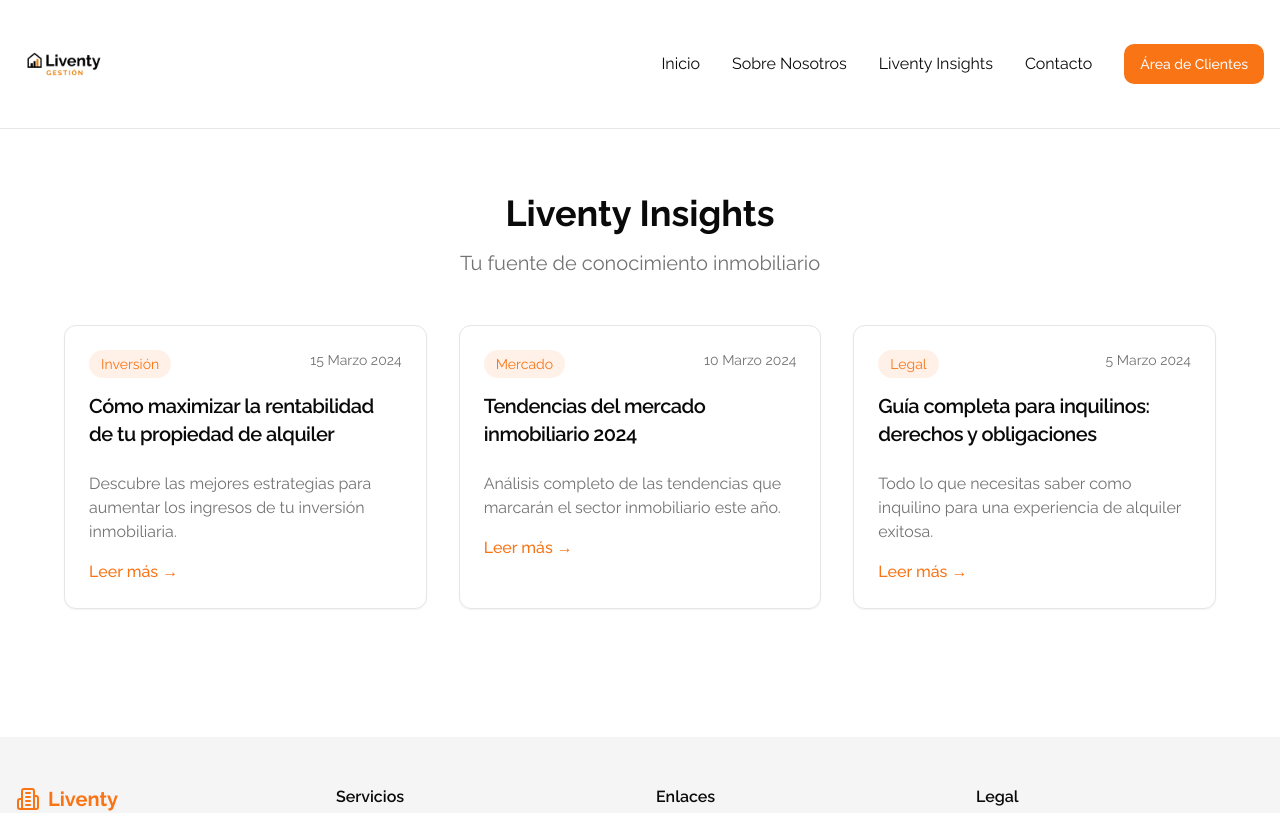
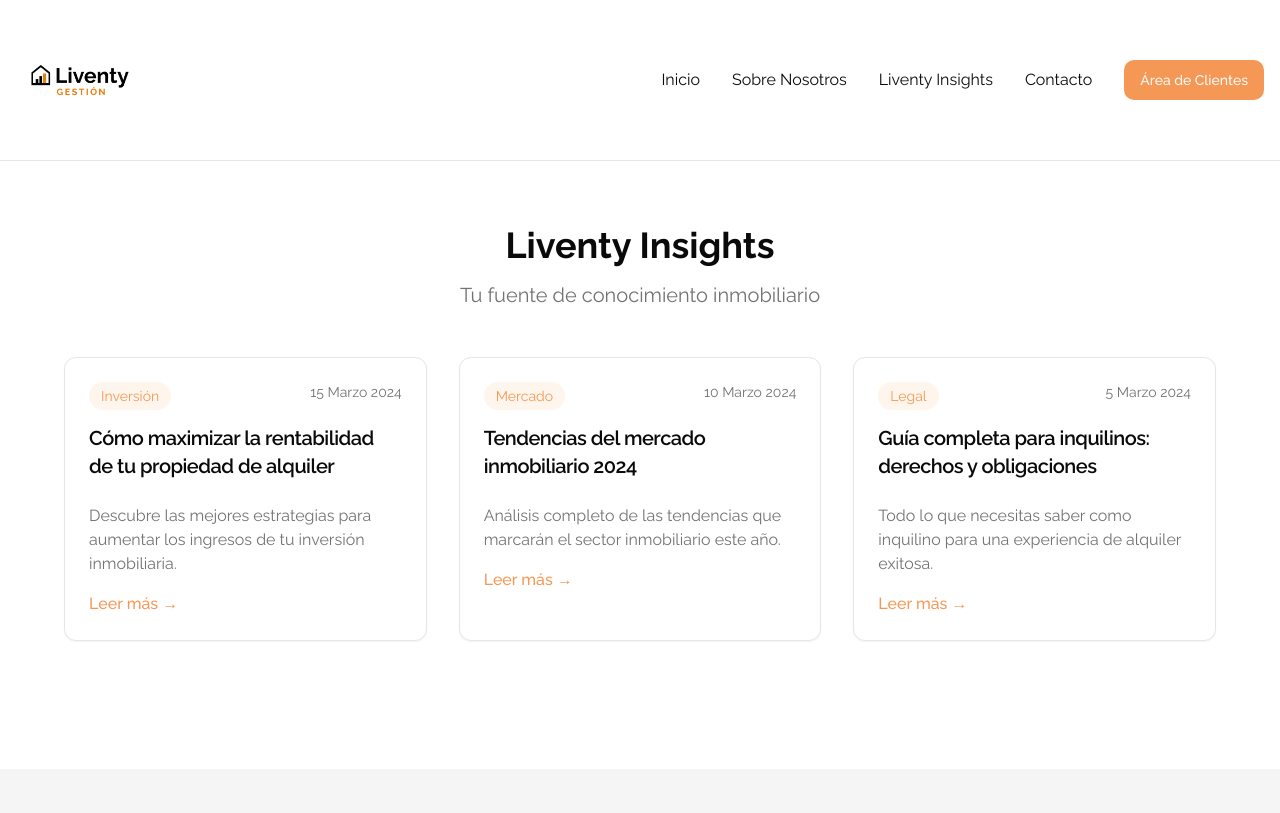
Before and after one commit to LiventyGestion/Liventy-gestion, a React (Vite) app: page /blog in a window 1280 px wide. Shown: the top 813 px of the page. Built offline with nearby package versions, Linux system fonts and the light colour scheme.

Commit message:
Adjust logo size and color
Increase logo size and change the orange color to a lighter shade.

```diff
--- a/src/components/Header.tsx
+++ b/src/components/Header.tsx
@@ -14,7 +14,7 @@ const Header = () => {
             <img
               src="/lovable-uploads/b51f868e-b127-4cf7-b964-791ea9a67498.png"
               alt="Liventy Gestión"
-              className="h-24 w-auto"
+              className="h-32 w-auto"
             />
           </Link>
 
--- a/src/index.css
+++ b/src/index.css
@@ -18,10 +18,10 @@ All colors MUST be HSL.
     --popover: 0 0% 100%;
     --popover-foreground: 0 0% 3.9%;
 
-    /* Primary orange from Liventy logo */
-    --primary: 25 95% 53%;
+    /* Primary light orange from Liventy logo */
+    --primary: 25 90% 65%;
     --primary-foreground: 0 0% 98%;
-    --primary-glow: 25 85% 63%;
+    --primary-glow: 25 80% 75%;
 
     /* Warm secondary for subtle backgrounds */
     --secondary: 25 30% 96%;
@@ -31,7 +31,7 @@ All colors MUST be HSL.
     --muted-foreground: 0 0% 45%;
 
     /* Orange accent colors */
-    --accent: 25 95% 53%;
+    --accent: 25 90% 65%;
     --accent-foreground: 0 0% 9%;
 
     --destructive: 0 84% 60%;
@@ -39,11 +39,11 @@ All colors MUST be HSL.
 
     --border: 0 0% 90%;
     --input: 0 0% 90%;
-    --ring: 25 95% 53%;
+    --ring: 25 90% 65%;
 
     /* Design tokens for Liventy brand */
     --gradient-primary: linear-gradient(135deg, hsl(var(--primary)), hsl(var(--primary-glow)));
-    --gradient-hero: linear-gradient(135deg, hsl(25 95% 53% / 0.95), hsl(25 85% 63% / 0.9));
+    --gradient-hero: linear-gradient(135deg, hsl(25 90% 65% / 0.95), hsl(25 80% 75% / 0.9));
     --shadow-elegant: 0 10px 30px -10px hsl(var(--primary) / 0.15);
     --shadow-card: 0 4px 12px -2px hsl(0 0% 9% / 0.08);
 
@@ -77,9 +77,9 @@ All colors MUST be HSL.
     --popover: 0 0% 3.9%;
     --popover-foreground: 0 0% 98%;
 
-    --primary: 25 95% 53%;
+    --primary: 25 90% 65%;
     --primary-foreground: 0 0% 9%;
-    --primary-glow: 25 85% 63%;
+    --primary-glow: 25 80% 75%;
 
     --secondary: 0 0% 14.9%;
     --secondary-foreground: 0 0% 98%;
@@ -87,7 +87,7 @@ All colors MUST be HSL.
     --muted: 0 0% 14.9%;
     --muted-foreground: 0 0% 63.9%;
 
-    --accent: 25 95% 53%;
+    --accent: 25 90% 65%;
     --accent-foreground: 0 0% 9%;
 
     --destructive: 0 62.8% 30.6%;
@@ -95,7 +95,7 @@ All colors MUST be HSL.
 
     --border: 0 0% 14.9%;
     --input: 0 0% 14.9%;
-    --ring: 25 95% 53%;
+    --ring: 25 90% 65%;
 
     /* Dark mode gradients with orange */
     --gradient-primary: linear-gradient(135deg, hsl(var(--primary)), hsl(var(--primary-glow)));
```
